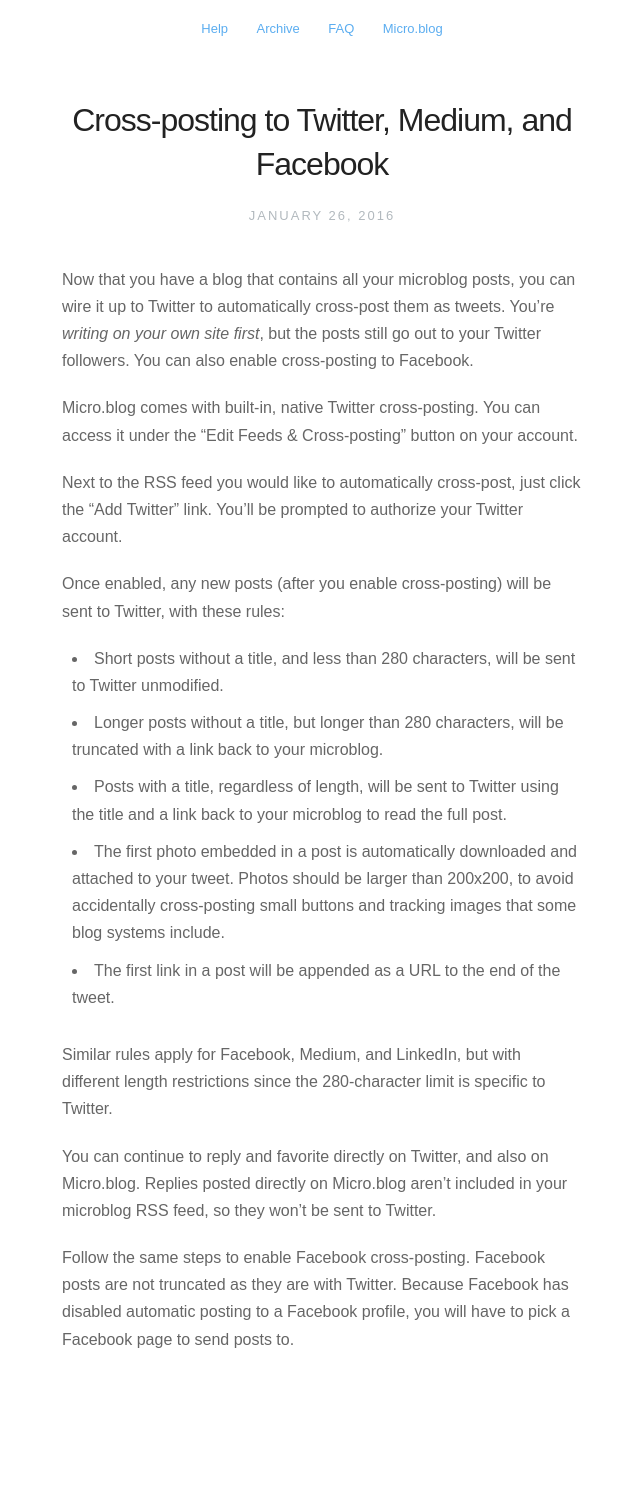
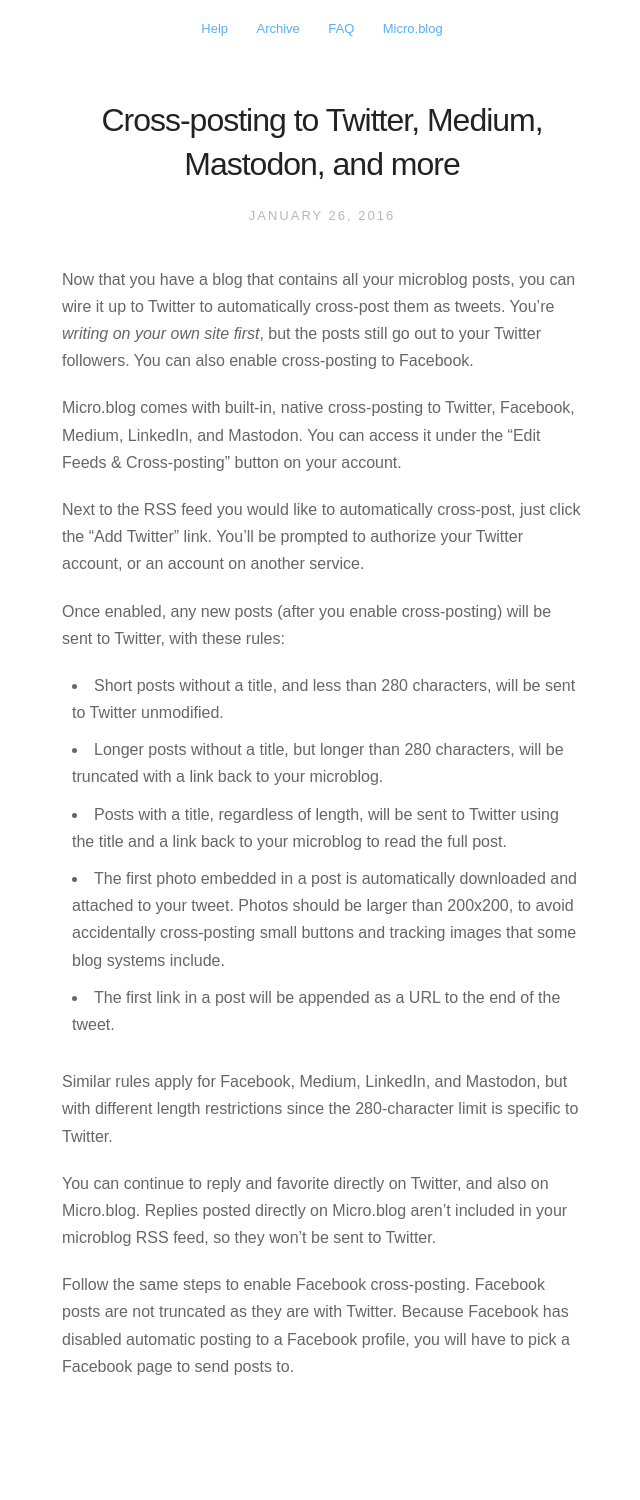
Before and after one commit to microdotblog/help.micro.blog, a Jekyll site: the page built from _posts/2016-01-26-cross-posting-twitter.markdown, in a window 1280 px wide. Shown: the whole page, without its empty margins (318-958 px from the left). Built offline with Jekyll 4.4.1, drawn with Linux system fonts in a browser that asks for light colours; nearby versions of some CDN libraries; before the commit the page ends 1473 px from its top, so only the background shows below that.

Commit message:
Updated text about cross-posting to mention Mastodon.

```diff
--- a/_posts/2016-01-26-cross-posting-twitter.markdown
+++ b/_posts/2016-01-26-cross-posting-twitter.markdown
@@ -1,14 +1,14 @@
 ---
-title:  "Cross-posting to Twitter, Medium, and Facebook"
+title:  "Cross-posting to Twitter, Medium, Mastodon, and more"
 date:   2016-01-26 07:00:00
 description: Write on your microblog and copy to other social networks.
 ---
 
 Now that you have a blog that contains all your microblog posts, you can wire it up to Twitter to automatically cross-post them as tweets. You’re _writing on your own site first_, but the posts still go out to your Twitter followers. You can also enable cross-posting to Facebook.
 
-Micro.blog comes with built-in, native Twitter cross-posting. You can access it under the “Edit Feeds & Cross-posting” button on your account.
+Micro.blog comes with built-in, native cross-posting to Twitter, Facebook, Medium, LinkedIn, and Mastodon. You can access it under the “Edit Feeds & Cross-posting” button on your account.
 
-Next to the RSS feed you would like to automatically cross-post, just click the “Add Twitter” link. You’ll be prompted to authorize your Twitter account.
+Next to the RSS feed you would like to automatically cross-post, just click the “Add Twitter” link. You’ll be prompted to authorize your Twitter account, or an account on another service.
 
 Once enabled, any new posts (after you enable cross-posting) will be sent to Twitter, with these rules:
 
@@ -18,7 +18,7 @@
 * The first photo embedded in a post is automatically downloaded and attached to your tweet. Photos should be larger than 200x200, to avoid accidentally cross-posting small buttons and tracking images that some blog systems include.
 * The first link in a post will be appended as a URL to the end of the tweet.
 
-Similar rules apply for Facebook, Medium, and LinkedIn, but with different length restrictions since the 280-character limit is specific to Twitter.
+Similar rules apply for Facebook, Medium, LinkedIn, and Mastodon, but with different length restrictions since the 280-character limit is specific to Twitter.
 
 You can continue to reply and favorite directly on Twitter, and also on Micro.blog. Replies posted directly on Micro.blog aren't included in your microblog RSS feed, so they won't be sent to Twitter.
 
```
